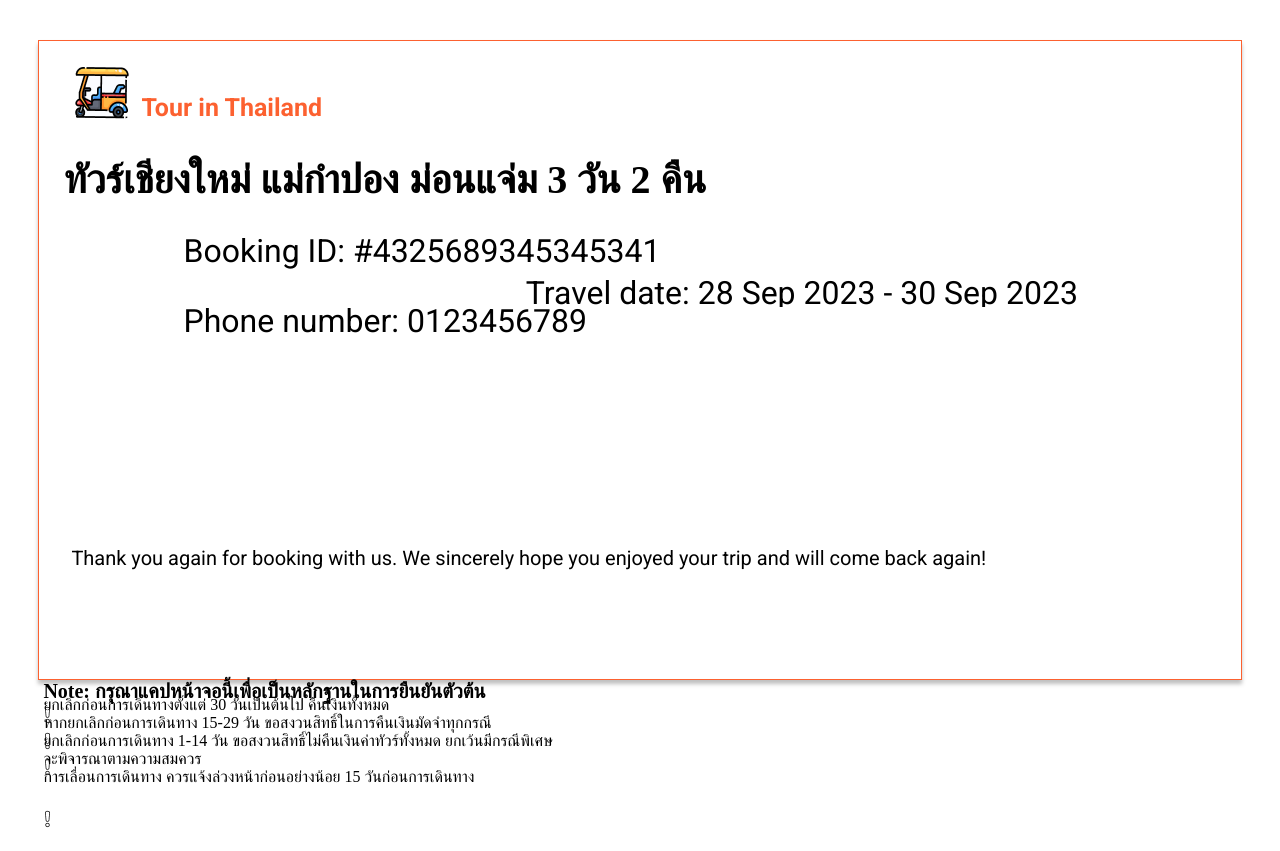
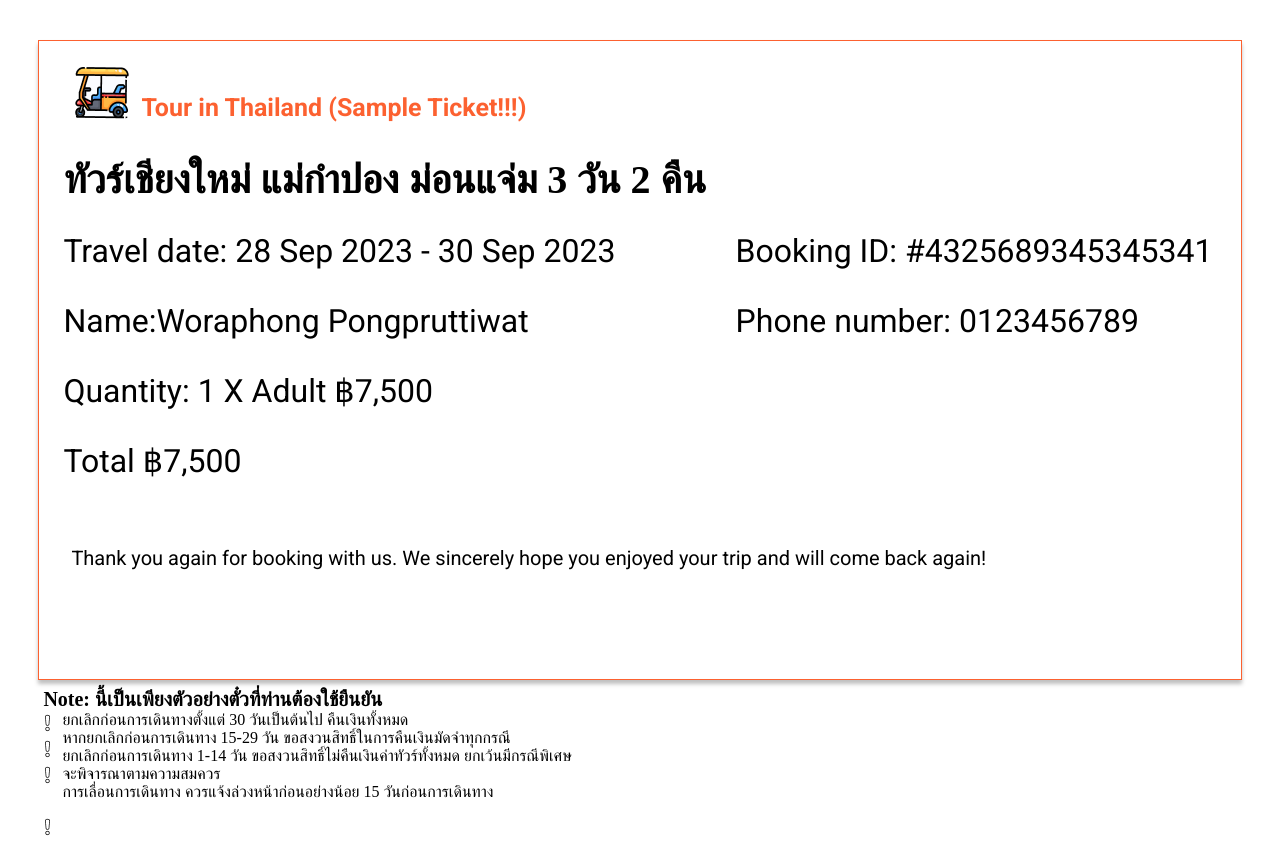
Before and after one commit to warakorn1799/SA-TourProject, a React (Create React App) app in the folder frontend/: page /detail in a window 1280 px wide. Built offline with nearby package versions, Linux system fonts and the light colour scheme; a web font is replaced by a local one.

Commit message:
เเก้ bug

```diff
--- a/frontend/src/components/Note.css
+++ b/frontend/src/components/Note.css
@@ -1,7 +1,7 @@
 .border-note{
     position: absolute;
     width: 90%;
-    top: 85%;
+    top: 86%;
     left: 3%;
 }
 
@@ -15,7 +15,7 @@ h1{
     margin-left: 5px;
 }
 
-.text{
+.textA{
     display: flex;
     flex-direction: column;
     line-height: 26px;
--- a/frontend/src/components/Note.tsx
+++ b/frontend/src/components/Note.tsx
@@ -3,7 +3,7 @@ import './Note.css';
 function App() {
   return (
     <div className='border-note'>
-      <h1>Note: กรุณาแคปหน้าจอนี้เพื่อเป็นหลักฐานในการยืนยันตัวต้น</h1>
+      <h1>Note: นี้เป็นเพียงตัวอย่างตั๋วที่ท่านต้องใช้ยืนยัน</h1>
       <div className='note'>
         <div className='img'>
             <img src = "Ellipse 20.png"></img>
@@ -13,7 +13,7 @@ function App() {
             <br></br>
             <img src = "Ellipse 20.png"></img>
         </div>
-        <div className='text'>
+        <div className='textA'>
             <div>ยกเลิกก่อนการเดินทางตั้งแต่ 30 วันเป็นต้นไป คืนเงินทั้งหมด</div>
             <div>หากยกเลิกก่อนการเดินทาง 15-29 วัน ขอสงวนสิทธิ์ในการคืนเงินมัดจำทุกกรณี</div>
             <div>ยกเลิกก่อนการเดินทาง 1-14 วัน ขอสงวนสิทธิ์ไม่คืนเงินค่าทัวร์ทั้งหมด ยกเว้นมีกรณีพิเศษ</div>
--- a/frontend/src/components/Overview.css
+++ b/frontend/src/components/Overview.css
@@ -30,7 +30,7 @@
     line-height: normal;
 }
 
-.container {
+.containerA{
     position: relative;
     line-height: 70px;
     top: 30%;
@@ -42,7 +42,7 @@
     font-weight: 400;
 }
 
-.container2 {
+.container2{
     position: relative;
     line-height: 70px;
     top: 30%;
--- a/frontend/src/components/Overview.tsx
+++ b/frontend/src/components/Overview.tsx
@@ -5,15 +5,15 @@ function App() {
     <div className='border'>
       <div className='head1'>
         <img src="carlogo.png" />
-        <div style={{color: '#FC6130', fontSize: 25,marginTop:33}}>Tour in Thailand</div>
+        <div style={{color: '#FC6130', fontSize: 25,marginTop:33}}>Tour in Thailand (Sample Ticket!!!)</div>
       </div>
       <div className='head2'>
         <div>ทัวร์เชียงใหม่ แม่กำปอง ม่อนแจ่ม 3 วัน 2 คืน</div>
       </div>
       <div className='Rcontainer'>
-        <div className='container'>
+        <div className='containerA'>
           <div>Travel date: 28 Sep 2023 - 30 Sep 2023 </div>
-          <div>Name:                    Woraphong Pongpruttiwat </div>
+          <div>Name:Woraphong Pongpruttiwat </div>
           <div>Quantity: 1 X Adult ฿7,500</div>
           <div>Total ฿7,500</div>
         </div>
```
Also changed, not shown: 1 other file (tests, documents, lock files or other folders).
